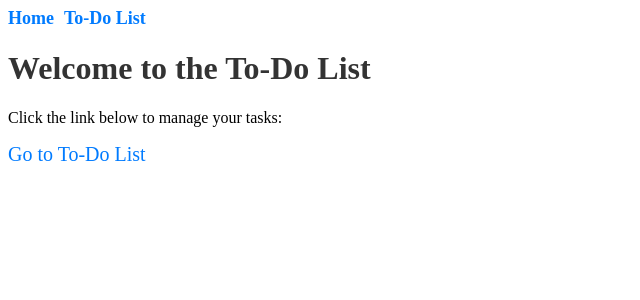
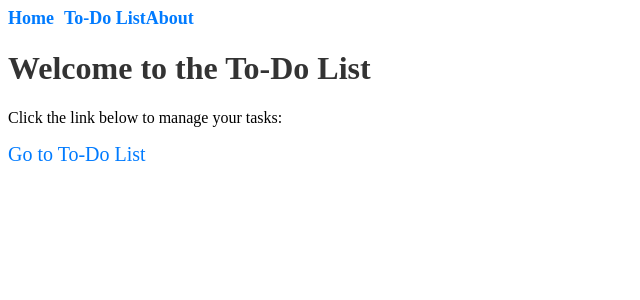
Before and after one commit to varmatilak22yardi/Routing, an Angular app: page /Routing/#/ in a window 1280 px wide. Shown: the top 300 px of the page, without its empty margins (0-640 px from the left). Built offline with nearby package versions, Linux system fonts and the light colour scheme.

Commit message:
adding about route

```diff
--- /dev/null
+++ b/src/app/about/about.component.html
@@ -0,0 +1,2 @@
+<h2>About</h2>
+<p>I am tilak varma working in SeniorLiving Dev team as Full Stack Developer</p>
--- a/src/app/app.component.html
+++ b/src/app/app.component.html
@@ -1,6 +1,7 @@
 <nav style="margin-bottom:20px;">
   <a routerLink="/" routerLinkActive="active" style="margin-right:10px;">Home</a>
   <a routerLink="/todolist" routerLinkActive="active">To-Do List</a>
+  <a routerLink="/about" routerLinkActive="active">About</a>
 </nav>
 
 <router-outlet></router-outlet>
--- a/src/app/app.component.ts
+++ b/src/app/app.component.ts
@@ -2,11 +2,12 @@ import { Component } from '@angular/core';
 import { RouterOutlet,RouterModule } from '@angular/router';
 import { HomeComponent } from "./home/home.component";
 import { TodolistComponent } from "./todolist/todolist.component";
+import { AboutComponent } from './about/about.component';
 
 @Component({
   selector: 'app-root',
   standalone:true,
-  imports: [RouterOutlet,RouterModule, HomeComponent, TodolistComponent],
+  imports: [RouterOutlet,RouterModule, HomeComponent, TodolistComponent,AboutComponent],
   templateUrl: './app.component.html',
   styleUrl: './app.component.css'
 })
--- a/src/app/app.routes.ts
+++ b/src/app/app.routes.ts
@@ -1,9 +1,11 @@
 import { Routes } from '@angular/router';
 import { HomeComponent } from './home/home.component';
 import { TodolistComponent } from './todolist/todolist.component';
+import { AboutComponent } from './about/about.component';
 
 export const routes: Routes = [
   { path: '', component: HomeComponent },
   { path: 'todolist', component: TodolistComponent },
+  {path:'about',component:AboutComponent},
   { path: '**', redirectTo: '' } // Redirect unknown routes to home
 ];
```
Also changed, not shown: src/app/about/about.component.ts (added, +12 -0 lines), src/app/about/about.component.css (added), 1 other file (tests, documents, lock files or other folders).
